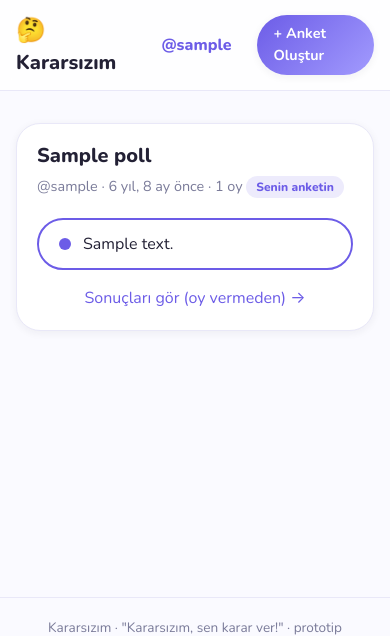
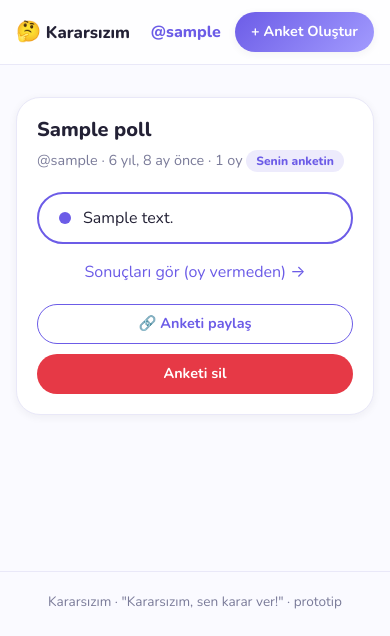
Before and after one commit to gurkanbaydeniz/kararsizim, a Django app: page /anket/1/ in a window 390 px wide. Shown: the top 636 px of the page. Run offline with Django 5.2, Linux system fonts and the light colour scheme; a user stored in the database is signed in; tables that the repository leaves empty hold one stand-in row (values such as "Sample post").

Commit message:
Faz 4: Cila - 404/500 sayfalari, favicon, Anketi paylaş (panoya kopyala), onayli anket silme, mobil tur, README deploy rehberi

```diff
--- a/polls/urls.py
+++ b/polls/urls.py
@@ -13,5 +13,6 @@ urlpatterns = [
     path("anket/olustur/", views.poll_create, name="poll_create"),
     path("anketlerim/", views.my_polls, name="my_polls"),
     path("anket/<int:pk>/oy/", views.vote, name="vote"),
+    path("anket/<int:pk>/sil/", views.poll_delete, name="poll_delete"),
     path("anket/<int:pk>/", views.poll_detail, name="poll_detail"),
 ]
--- a/polls/views.py
+++ b/polls/views.py
@@ -136,6 +136,18 @@ def my_polls(request):
     return render(request, "polls/my_polls.html", {"page_obj": page_obj})
 
 
+@login_required
+def poll_delete(request, pk):
+    """Anket sahibi kendi anketini silebilir (onaylı; oylarla birlikte kaldırılır)."""
+    poll = get_object_or_404(Poll, pk=pk)
+    if request.method == "POST" and poll.creator_id == request.user.id:
+        poll.delete()
+        messages.success(request, "Anketin silindi. Gerisi sana kalmış! 🧹")
+        return redirect("polls:my_polls")
+    messages.error(request, "Bu anketi silme yetkin yok.")
+    return redirect("polls:poll_detail", pk=pk)
+
+
 # ---------- Üyelik (Faz 1) ----------
 
 
--- a/static/css/style.css
+++ b/static/css/style.css
@@ -527,9 +527,27 @@ img { max-width: 100%; }
 
 .pagination__info { color: var(--ink-soft); font-size: .9rem; }
 
+.poll-detail__footer {
+  display: flex;
+  justify-content: center;
+  gap: 10px;
+  flex-wrap: wrap;
+  margin-top: 20px;
+}
+
 /* ---------- Küçük ekranlar ---------- */
 
 @media (max-width: 480px) {
   .nav-link { display: none; }
   .header-inner { justify-content: space-between; }
+  .logo { font-size: 1.05rem; }
+  .site-nav { gap: 4px; }
+  .nav-user {
+    max-width: 110px;
+    overflow: hidden;
+    text-overflow: ellipsis;
+    padding: 8px 6px;
+  }
+  .poll-detail__footer { flex-direction: column; align-items: stretch; }
+  .poll-detail__footer .btn { width: 100%; }
 }
--- a/static/js/main.js
+++ b/static/js/main.js
@@ -1,6 +1,8 @@
 // Kararsızım — ince JS katmanı (doct/PROJE.md Bölüm 7.8)
 // 1) Toast bildirimlerinin otomatik kaybolması
 // 2) Anket oluşturma: dinamik seçenek satırları (2-5 arası)
+// 3) "Anketi paylaş": bağlantıyı panoya kopyalar
+// 4) Silme formlarında onay penceresi
 
 document.addEventListener("DOMContentLoaded", function () {
   // --- Toast: ~3 sn sonra yumuşakça kaybol ---
@@ -11,6 +13,42 @@ document.addEventListener("DOMContentLoaded", function () {
       setTimeout(function () { toast.remove(); }, 300);
     }, 3000);
   });
+
+  // --- Silme formları: onay ---
+  document.querySelectorAll("form[data-confirm]").forEach(function (form) {
+    form.addEventListener("submit", function (e) {
+      if (!window.confirm(form.getAttribute("data-confirm"))) e.preventDefault();
+    });
+  });
+
+  // --- Anketi paylaş: panoya kopyala ---
+  var shareBtn = document.getElementById("share-poll");
+  if (shareBtn) {
+    shareBtn.addEventListener("click", function () {
+      var url = window.location.href.split("?")[0];
+      function bitti(basarili) {
+        var eski = "🔗 Anketi paylaş";
+        shareBtn.textContent = basarili ? "Kopyalandı ✓" : "Kopyalanamadı ✗";
+        setTimeout(function () { shareBtn.textContent = eski; }, 2000);
+      }
+      if (navigator.clipboard && navigator.clipboard.writeText) {
+        navigator.clipboard.writeText(url).then(
+          function () { bitti(true); },
+          function () { bitti(false); }
+        );
+      } else {
+        // Eski tarayıcılar için yedek yöntem
+        var gizli = document.createElement("input");
+        document.body.appendChild(gizli);
+        gizli.value = url;
+        gizli.select();
+        var basarili = false;
+        try { basarili = document.execCommand("copy"); } catch (err) { basarili = false; }
+        document.body.removeChild(gizli);
+        bitti(basarili);
+      }
+    });
+  }
 
   // --- Anket oluşturma: seçenek satırı ekle/kaldır ---
   var rowsContainer = document.getElementById("choice-rows");
--- a/templates/base.html
+++ b/templates/base.html
@@ -6,6 +6,7 @@
   <meta name="viewport" content="width=device-width, initial-scale=1.0">
   <meta name="description" content="Kararsızım — karar veremediğin anlarda topluluğa sor, oylasınlar!">
   <title>{% block title %}Kararsızım{% endblock %} · Kararsızım</title>
+  <link rel="icon" type="image/svg+xml" href="{% static 'img/favicon.svg' %}">
   <link rel="preconnect" href="https://fonts.googleapis.com">
   <link rel="preconnect" href="https://fonts.gstatic.com" crossorigin>
   <link href="https://fonts.googleapis.com/css2?family=Nunito:wght@400;600;700;800&display=swap" rel="stylesheet">
--- a/templates/polls/poll_detail.html
+++ b/templates/polls/poll_detail.html
@@ -53,5 +53,15 @@
 
     <p class="poll-detail__actions"><a href="{% url 'polls:poll_detail' poll.pk %}?sonuc=1">Sonuçları gör (oy vermeden) →</a></p>
   {% endif %}
+  <div class="poll-detail__footer">
+    <button type="button" id="share-poll" class="btn btn--ghost btn--sm">🔗 Anketi paylaş</button>
+    {% if user.is_authenticated and poll.creator_id == user.id %}
+    <form method="post" action="{% url 'polls:poll_delete' poll.pk %}" class="inline-form"
+          data-confirm="Bu anketi ve tüm oyları silmek istediğine emin misin? Bu işlem geri alınamaz.">
+      {% csrf_token %}
+      <button type="submit" class="btn btn--danger btn--sm">Anketi sil</button>
+    </form>
+    {% endif %}
+  </div>
 </article>
 {% endblock %}
```
Also changed, not shown: templates/404.html (added, +12 -0 lines), templates/500.html (added, +12 -0 lines), README.md, static/img/favicon.svg (added).
